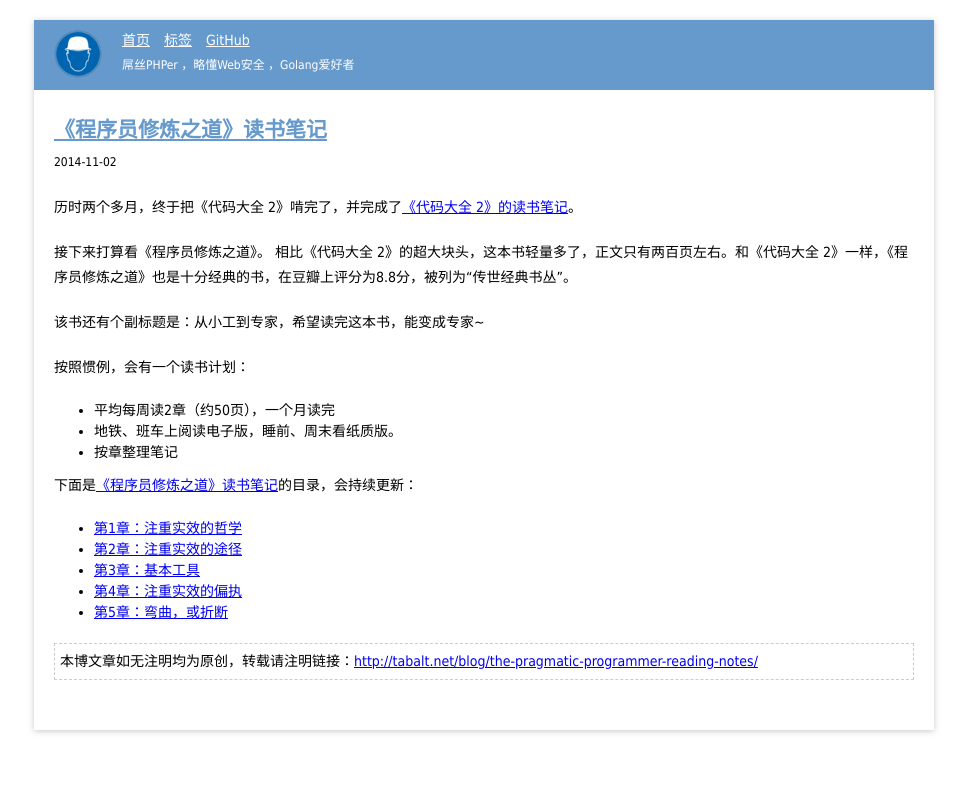
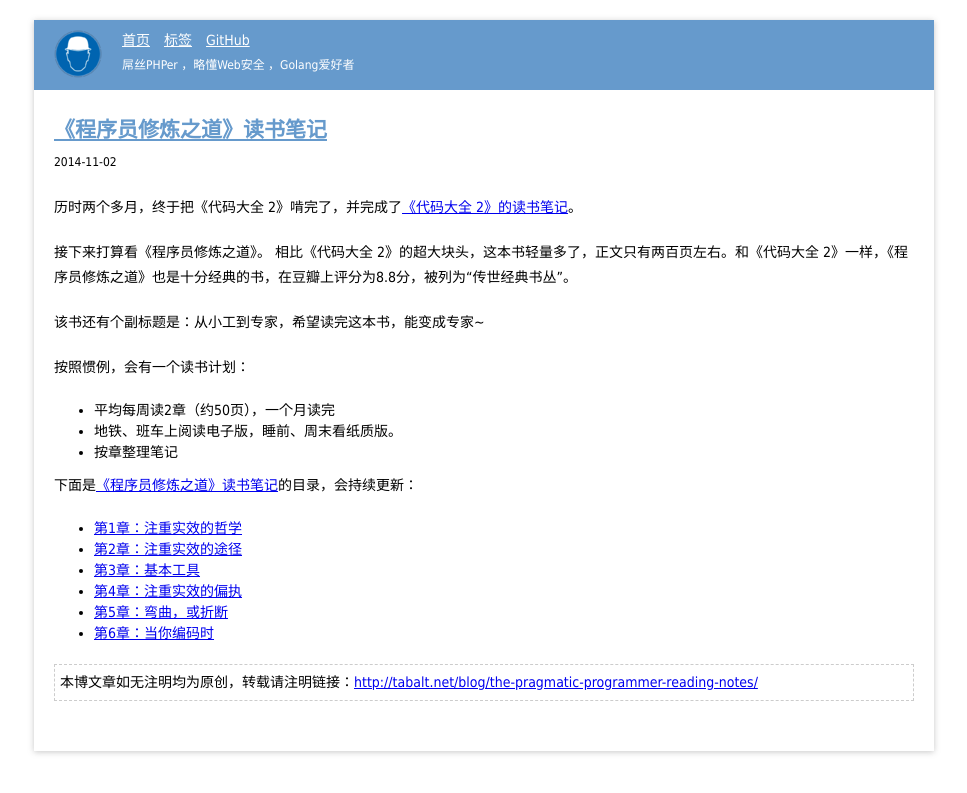
Before and after one commit to tabalt/tabalt.github.io, a Jekyll site: the page built from _posts/the-pragmatic-programmer/2014-11-02-the-pragmatic-programmer-reading-notes.md, in a window 1280 px wide. Shown: the top 793 px of the page, without its empty margins (156-1123 px from the left). Built offline with Jekyll 4.4.1, drawn with Linux system fonts in a browser that asks for light colours; Markdown is read by kramdown in place of the engine named in the settings; comment, search, counter and statistics services are not loaded.

Commit message:
Update 2014-11-02-the-pragmatic-programmer-reading-notes.md

```diff
--- a/_posts/the-pragmatic-programmer/2014-11-02-the-pragmatic-programmer-reading-notes.md
+++ b/_posts/the-pragmatic-programmer/2014-11-02-the-pragmatic-programmer-reading-notes.md
@@ -31,3 +31,4 @@ description: 《程序员修炼之道》读书笔记
 * [第3章：基本工具](http://tabalt.net/blog/tpp-the-basic-tools/)
 * [第4章：注重实效的偏执](http://tabalt.net/blog/tpp-pragmatic-paranoia/)
 * [第5章：弯曲，或折断](http://tabalt.net/blog/tpp-bend-or-break/)
+* [第6章：当你编码时](http://tabalt.net/blog/tpp-while-you-are-coding/)
```
